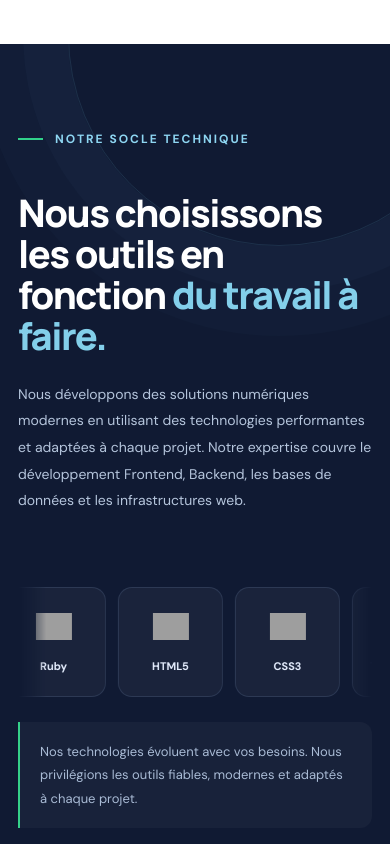
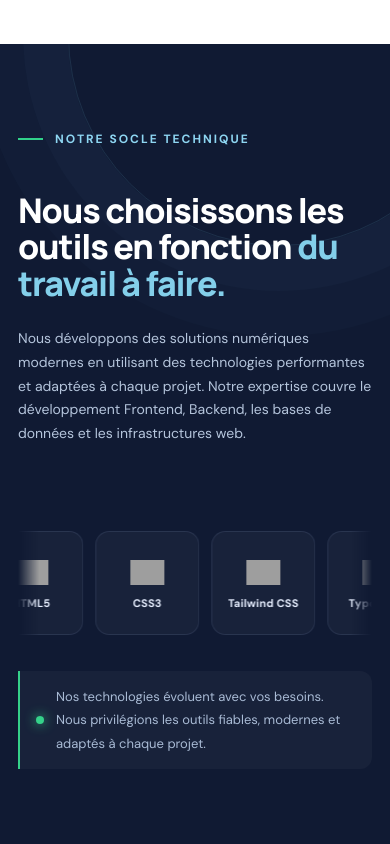
Before and after one commit to alipax-dev/alipax-website, a plain HTML site: page frontend/index.html in a window 390 px wide. Shown: the part 5380-6224 px from the top of the page. Drawn offline with Linux system fonts and the light colour scheme; grey boxes are pictures that could not be loaded.

Commit message:
Harmonise l'affichage et la disposition des cartes du socle technique

```diff
--- a/frontend/assets/css/principal.css
+++ b/frontend/assets/css/principal.css
@@ -439,6 +439,8 @@ button:focus-visible {
 }
 
 .tech-content {
+  position: relative;
+  width: 100%;
   min-width: 0;
   overflow: hidden;
 }
@@ -447,16 +449,26 @@ button:focus-visible {
   position: relative;
   width: 100%;
   overflow: hidden;
+  padding: 12px 0;
   -webkit-mask-image: linear-gradient(
-    to right, transparent, #000 8%, #000 92%, transparent
+    to right,
+    transparent 0%,
+    #000 6%,
+    #000 94%,
+    transparent 100%
   );
   mask-image: linear-gradient(
-    to right, transparent, #000 8%, #000 92%, transparent
+    to right,
+    transparent 0%,
+    #000 6%,
+    #000 94%,
+    transparent 100%
   );
 }
 
 .tech-track {
   display: flex;
+  flex-wrap: nowrap;
   width: max-content;
   animation: techScroll 55s linear infinite;
   will-change: transform;
@@ -465,9 +477,10 @@ button:focus-visible {
 .tech-group {
   display: flex;
   flex: 0 0 auto;
+  flex-wrap: nowrap;
   align-items: center;
-  gap: 18px;
-  padding-right: 18px;
+  gap: 16px;
+  padding-right: 16px;
 }
 
 .tech-carousel:hover .tech-track {
@@ -477,45 +490,76 @@ button:focus-visible {
 .tech-card {
   position: relative;
   display: flex;
-  flex: 0 0 125px;
+  flex: 0 0 128px;
+  width: 128px;
+  min-width: 128px;
+  max-width: 128px;
+  height: 128px;
+  min-height: 128px;
+  max-height: 128px;
   flex-direction: column;
   align-items: center;
   justify-content: center;
-  height: 125px;
-  gap: 13px;
-  background: rgba(255, 255, 255, 0.045);
-  border: 1px solid rgba(160, 190, 230, 0.14);
-  border-radius: 17px;
-  backdrop-filter: blur(12px);
-  transition: transform 0.35s ease, background 0.35s ease,
-              border-color 0.35s ease, box-shadow 0.35s ease;
+  gap: 12px;
+  padding: 14px 10px;
+  box-sizing: border-box;
+  background: rgba(255, 255, 255, 0.035);
+  border: 1px solid rgba(160, 190, 230, 0.12);
+  border-radius: 18px;
+  backdrop-filter: blur(14px);
+  -webkit-backdrop-filter: blur(14px);
+  user-select: none;
+  cursor: default;
+  transition: transform 0.3s cubic-bezier(0.2, 0.8, 0.2, 1),
+              background 0.3s ease,
+              border-color 0.3s ease,
+              box-shadow 0.3s ease;
 }
 
 .tech-card img {
   display: block;
   width: 44px;
   height: 44px;
+  max-width: 44px;
+  max-height: 44px;
   object-fit: contain;
-  transition: transform 0.35s ease;
+  flex-shrink: 0;
+  transition: transform 0.3s cubic-bezier(0.2, 0.8, 0.2, 1);
+  pointer-events: none;
+}
+
+.tech-card img[alt="GitHub"] {
+  filter: invert(1);
 }
 
 .tech-card span {
+  display: block;
+  width: 100%;
+  max-width: 100%;
+  padding: 0 4px;
+  box-sizing: border-box;
   color: #e7efff;
   font-size: 12px;
-  font-weight: 750;
+  font-weight: 700;
+  letter-spacing: 0.02em;
+  text-align: center;
   white-space: nowrap;
+  overflow: hidden;
+  text-overflow: ellipsis;
+  line-height: 1.2;
 }
 
 .tech-card:hover {
-  transform: translateY(-9px) scale(1.04);
-  background: rgba(100, 190, 235, 0.12);
-  border-color: rgba(126, 203, 235, 0.65);
-  box-shadow: 0 15px 35px rgba(0, 0, 0, 0.2),
-              0 0 25px rgba(93, 190, 240, 0.12);
+  z-index: 5;
+  transform: translateY(-6px);
+  background: rgba(135, 206, 235, 0.09);
+  border-color: rgba(126, 203, 235, 0.5);
+  box-shadow: 0 16px 32px rgba(0, 0, 0, 0.3),
+              0 0 20px rgba(93, 190, 240, 0.12);
 }
 
 .tech-card:hover img {
-  transform: scale(1.18) rotate(-5deg);
+  transform: scale(1.12);
 }
 
 @keyframes techScroll {
@@ -525,10 +569,10 @@ button:focus-visible {
 
 .tech-note {
   display: flex;
-  align-items: flex-start;
-  gap: 13px;
-  margin-top: 35px;
-  padding: 18px 20px;
+  align-items: center;
+  gap: 12px;
+  margin-top: 32px;
+  padding: 16px 20px;
   background: rgba(255, 255, 255, 0.035);
   border-left: 2px solid #35d18a;
   border-radius: 0 12px 12px 0;
@@ -545,7 +589,6 @@ button:focus-visible {
   flex: 0 0 8px;
   width: 8px;
   height: 8px;
-  margin-top: 6px;
   background: #35d18a;
   border-radius: 50%;
   box-shadow: 0 0 12px #35d18a;
@@ -554,45 +597,86 @@ button:focus-visible {
 @media (max-width: 1000px) {
   .tech-grid {
     grid-template-columns: 1fr;
-    gap: 50px;
+    gap: 45px;
   }
 
   .tech .section-head {
-    max-width: 700px;
+    max-width: 650px;
+  }
+
+  .tech-card {
+    flex: 0 0 120px;
+    width: 120px;
+    min-width: 120px;
+    max-width: 120px;
+    height: 120px;
+    min-height: 120px;
+    max-height: 120px;
+    border-radius: 16px;
+    padding: 12px 8px;
+    gap: 10px;
+  }
+
+  .tech-card img {
+    width: 40px;
+    height: 40px;
+    max-width: 40px;
+    max-height: 40px;
+  }
+
+  .tech-card span {
+    font-size: 11.5px;
+    padding: 0 2px;
+  }
+
+  .tech-group {
+    gap: 14px;
+    padding-right: 14px;
   }
 }
 
 @media (max-width: 600px) {
   .tech {
-    padding: 80px 0;
+    padding: 70px 0;
   }
 
   .tech-grid {
-    gap: 40px;
+    gap: 35px;
   }
 
   .tech .section-head h2 {
-    font-size: 38px;
-    letter-spacing: -1.5px;
+    font-size: 34px;
+    letter-spacing: -1.2px;
   }
 
   .tech .section-head p {
     font-size: 14px;
+    line-height: 1.7;
   }
 
   .tech-card {
-    flex-basis: 105px;
-    height: 110px;
+    flex: 0 0 104px;
+    width: 104px;
+    min-width: 104px;
+    max-width: 104px;
+    height: 104px;
+    min-height: 104px;
+    max-height: 104px;
     border-radius: 14px;
+    padding: 10px 6px;
+    gap: 8px;
   }
 
   .tech-card img {
-    width: 36px;
-    height: 36px;
+    width: 34px;
+    height: 34px;
+    max-width: 34px;
+    max-height: 34px;
   }
 
   .tech-card span {
     font-size: 11px;
+    padding: 0 2px;
   }
 
   .tech-group {
@@ -605,7 +689,8 @@ button:focus-visible {
   }
 
   .tech-note {
-    margin-top: 25px;
+    margin-top: 24px;
+    padding: 14px 16px;
   }
 }
 
--- a/frontend/assets/js/pages/accueil.js
+++ b/frontend/assets/js/pages/accueil.js
@@ -3,7 +3,7 @@
  * Orchestre les composants et animations spécifiques à la landing page ALIPAX.
  */
 
-import { initNavigation } from '../composants/navigation.js?v=1.2.0';
+import { initNavigation } from '../composants/navigation.js?v=1.2.1';
 
 /**
  * Met à jour dynamiquement l'année dans le copyright du footer.
@@ -81,6 +81,7 @@ function initTechCarousel() {
     duplicateGroup.querySelectorAll('img').forEach((img) => {
       img.alt = '';
       img.loading = 'eager';
+      img.decoding = 'async';
     });
 
     // Ajouter la copie à la piste.
--- a/frontend/index.html
+++ b/frontend/index.html
@@ -36,13 +36,13 @@
     />
 
     <!-- Feuilles de styles séparées selon l'architecture ALIPAX -->
-    <link rel="stylesheet" href="/assets/css/principal.css?v=1.2.0" />
-    <link rel="stylesheet" href="/assets/css/composants.css?v=1.2.0" />
-    <link rel="stylesheet" href="/assets/css/animations.css?v=1.2.0" />
-    <link rel="stylesheet" href="/assets/css/responsive.css?v=1.2.0" />
+    <link rel="stylesheet" href="/assets/css/principal.css?v=1.2.1" />
+    <link rel="stylesheet" href="/assets/css/composants.css?v=1.2.1" />
+    <link rel="stylesheet" href="/assets/css/animations.css?v=1.2.1" />
+    <link rel="stylesheet" href="/assets/css/responsive.css?v=1.2.1" />
 
     <!-- Script applicatif modulaire -->
-    <script type="module" src="/assets/js/pages/accueil.js?v=1.2.0"></script>
+    <script type="module" src="/assets/js/pages/accueil.js?v=1.2.1"></script>
   </head>
   <body>
     <!-- En-tête & Navigation -->
@@ -523,7 +523,8 @@
                     <img
                       src="https://cdn.jsdelivr.net/gh/devicons/devicon@latest/icons/python/python-original.svg"
                       alt="Python"
-                      loading="lazy"
+                      loading="eager"
+                      decoding="async"
                     />
                     <span>Python</span>
                   </div>
@@ -532,7 +533,8 @@
                     <img
                       src="https://cdn.jsdelivr.net/gh/devicons/devicon@latest/icons/ruby/ruby-original.svg"
                       alt="Ruby"
-                      loading="lazy"
+                      loading="eager"
+                      decoding="async"
                     />
                     <span>Ruby</span>
                   </div>
@@ -541,7 +543,8 @@
                     <img
                       src="https://cdn.jsdelivr.net/gh/devicons/devicon@latest/icons/html5/html5-original.svg"
                       alt="HTML5"
-                      loading="lazy"
+                      loading="eager"
+                      decoding="async"
                     />
                     <span>HTML5</span>
                   </div>
@@ -550,7 +553,8 @@
                     <img
                       src="https://cdn.jsdelivr.net/gh/devicons/devicon@latest/icons/css3/css3-original.svg"
                       alt="CSS3"
-                      loading="lazy"
+                      loading="eager"
+                      decoding="async"
                     />
                     <span>CSS3</span>
                   </div>
@@ -559,7 +563,8 @@
                     <img
                       src="https://cdn.simpleicons.org/tailwindcss/06B6D4"
                       alt="Tailwind CSS"
-                      loading="lazy"
+                      loading="eager"
+                      decoding="async"
                     />
                     <span>Tailwind CSS</span>
                   </div>
@@ -568,7 +573,8 @@
                     <img
                       src="https://cdn.jsdelivr.net/gh/devicons/devicon@latest/icons/typescript/typescript-original.svg"
                       alt="TypeScript"
-                      loading="lazy"
+                      loading="eager"
+                      decoding="async"
                     />
                     <span>TypeScript</span>
                   </div>
@@ -577,7 +583,8 @@
                     <img
                       src="https://cdn.jsdelivr.net/gh/devicons/devicon@latest/icons/javascript/javascript-original.svg"
                       alt="JavaScript"
-                      loading="lazy"
+                      loading="eager"
+                      decoding="async"
                     />
                     <span>JavaScript</span>
                   </div>
@@ -586,7 +593,8 @@
                     <img
                       src="https://cdn.jsdelivr.net/gh/devicons/devicon@latest/icons/react/react-original.svg"
                       alt="React"
-                      loading="lazy"
+                      loading="eager"
+                      decoding="async"
                     />
                     <span>React</span>
                   </div>
@@ -595,7 +603,8 @@
                     <img
                       src="https://cdn.simpleicons.org/astro/FF5D01"
                       alt="Astro"
-                      loading="lazy"
+                      loading="eager"
+                      decoding="async"
                     />
                     <span>Astro</span>
                   </div>
@@ -604,7 +613,8 @@
                     <img
                       src="https://cdn.simpleicons.org/nuxt/00DC82"
                       alt="Nuxt"
-                      loading="lazy"
+                      loading="eager"
+                      decoding="async"
                     />
                     <span>Nuxt</span>
                   </div>
@@ -613,7 +623,8 @@
                     <img
                       src="https://cdn.jsdelivr.net/gh/devicons/devicon@latest/icons/vuejs/vuejs-original.svg"
                       alt="Vue.js"
-                      loading="lazy"
+                      loading="eager"
+                      decoding="async"
                     />
                     <span>Vue.js</span>
                   </div>
@@ -622,7 +633,8 @@
                     <img
                       src="https://cdn.jsdelivr.net/gh/devicons/devicon@latest/icons/angular/angular-original.svg"
                       alt="Angular"
-                      loading="lazy"
+                      loading="eager"
+                      decoding="async"
                     />
                     <span>Angular</span>
                   </div>
@@ -631,7 +643,8 @@
                     <img
                       src="https://cdn.jsdelivr.net/gh/devicons/devicon@latest/icons/django/django-plain.svg"
                       alt="Django"
-                      loading="lazy"
+                      loading="eager"
+                      decoding="async"
                     />
                     <span>Django</span>
                   </div>
@@ -640,7 +653,8 @@
                     <img
                       src="https://cdn.jsdelivr.net/gh/devicons/devicon@latest/icons/spring/spring-original.svg"
                       alt="Spring"
-                      loading="lazy"
+                      loading="eager"
+                      decoding="async"
                     />
                     <span>Spring</span>
                   </div>
@@ -649,7 +663,8 @@
                     <img
                       src="https://cdn.jsdelivr.net/gh/devicons/devicon@latest/icons/go/go-original.svg"
                       alt="Go"
-                      loading="lazy"
+                      loading="eager"
+                      decoding="async"
                     />
                     <span>Go</span>
                   </div>
@@ -658,7 +673,8 @@
                     <img
                       src="https://cdn.jsdelivr.net/gh/devicons/devicon@latest/icons/nodejs/nodejs-original.svg"
                       alt="Node.js"
-                      loading="lazy"
+                      loading="eager"
+                      decoding="async"
                     />
                     <span>Node.js</span>
                   </div>
@@ -666,7 +682,8 @@
                     <img
                       src="https://cdn.simpleicons.org/supabase/3FCF8E"
                       alt="Supabase"
-                      loading="lazy"
+                      loading="eager"
+                      decoding="async"
                     />
                     <span>Supabase</span>
                   </div>
@@ -675,7 +692,8 @@
                     <img
                       src="https://cdn.jsdelivr.net/gh/devicons/devicon@latest/icons/postgresql/postgresql-original.svg"
                       alt="PostgreSQL"
-                      loading="lazy"
+                      loading="eager"
+                      decoding="async"
                     />
                     <span>PostgreSQL</span>
                   </div>
@@ -684,7 +702,8 @@
                     <img
                       src="https://cdn.simpleicons.org/cloudflare/F38020"
                       alt="Cloudflare"
-                      loading="lazy"
+                      loading="eager"
+                      decoding="async"
                     />
                     <span>Cloudflare</span>
                   </div>
@@ -693,7 +712,8 @@
                     <img
                       src="https://cdn.jsdelivr.net/gh/devicons/devicon@latest/icons/git/git-original.svg"
                       alt="Git"
-                      loading="lazy"
+                      loading="eager"
+                      decoding="async"
                     />
                     <span>Git</span>
                   </div>
@@ -702,7 +722,8 @@
                     <img
                       src="https://cdn.jsdelivr.net/gh/devicons/devicon@latest/icons/github/github-original.svg"
                       alt="GitHub"
-                      loading="lazy"
+                      loading="eager"
+                      decoding="async"
                     />
                     <span>GitHub</span>
                   </div>
@@ -712,6 +733,7 @@
 
             <!-- This note is intentionally below the carousel -->
             <div class="tech-note">
+              <span class="status-dot" aria-hidden="true"></span>
               <p>
                 Nos technologies évoluent avec vos besoins. Nous privilégions
                 les outils fiables, modernes et adaptés à chaque projet.
```
